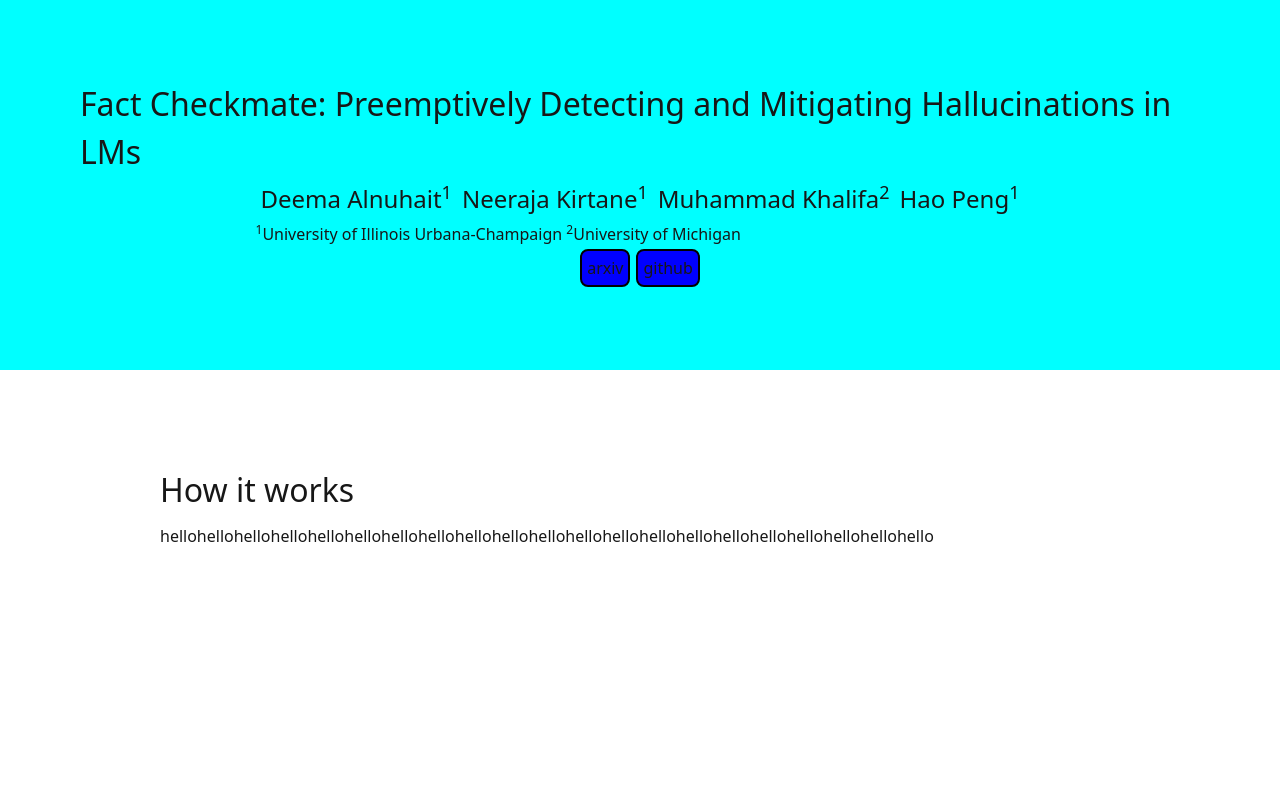
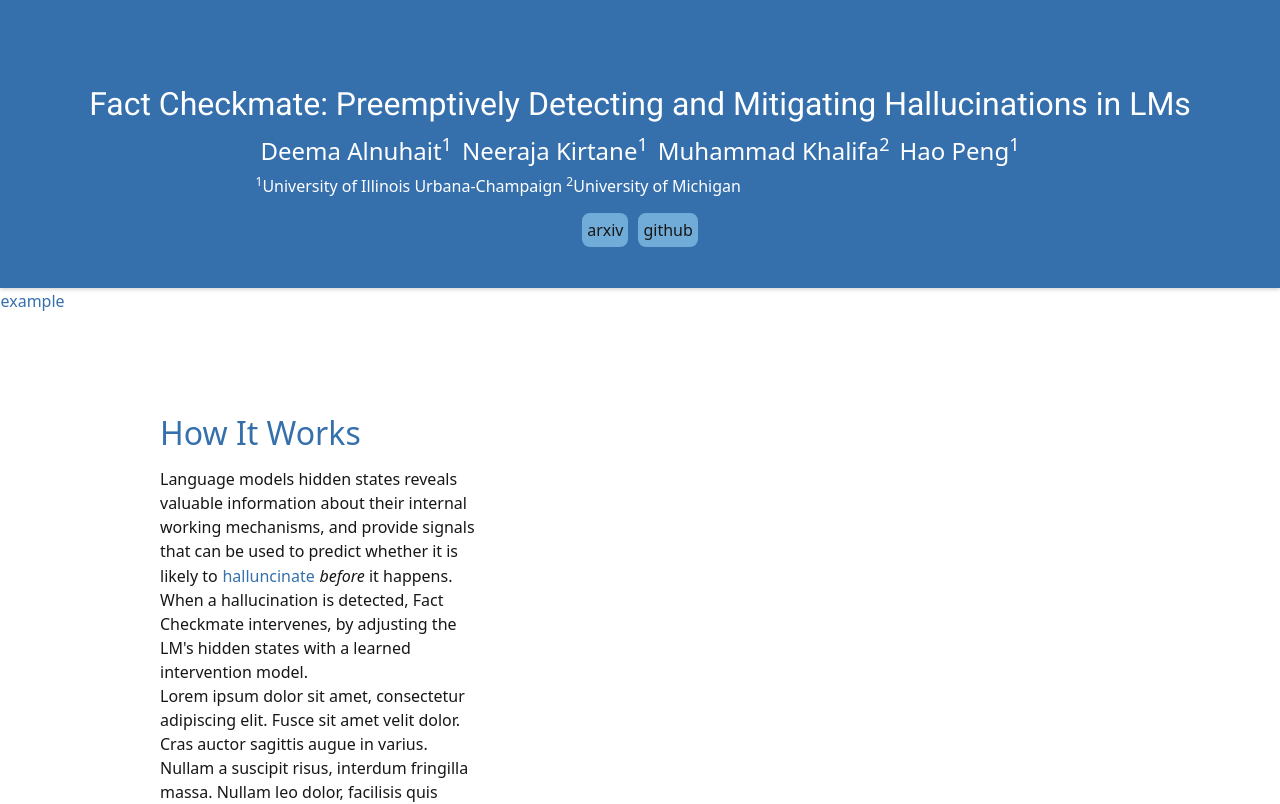
Before and after one commit to 3nya/factcheckmate-website, a Next.js app: page / in a window 1280 px wide. Shown: the top 804 px of the page. Built offline with nearby package versions, Linux system fonts and the light colour scheme.

Commit message:
changed the colors

```diff
--- a/app/components/authors.css
+++ b/app/components/authors.css
@@ -7,7 +7,7 @@
 
 .publication-authors a:hover {
     text-decoration: underline;
-    background-color: #04AA6D; /* Green */
+    background-color: #93c5da; /* Green */
     color: white;
 }
 
@@ -15,9 +15,13 @@
   display: inline-block;
   font-size: x-large;
   padding: 5px;
+  color:white;
+
 }
 .place-block {
     font-size: medium;
+    color:white;
+
 }
 
 .link-button:hover {
--- a/app/components/header.css
+++ b/app/components/header.css
@@ -3,7 +3,7 @@
     transition: background-color 0.2s ease-in;
     overflow: hidden;
     background-color: rgba(255, 255, 255);
-    color: blue;
+    color: #3570ad;
     box-shadow: 0 0 4px 0 rgba(0, 0, 0, 0.08), 0 2px 4px 0 rgba(0, 0, 0, 0.12);
 
 }
@@ -34,6 +34,6 @@
 .header-button:hover {
     /*border-radius: 10px; */
     /* padding: 15px; */
-    background-color: #243f9d;
-    color: rgb(255, 255, 255);
+    background-color: #93c5da;
+    color: white;
 }
--- a/app/components/header.tsx
+++ b/app/components/header.tsx
@@ -37,9 +37,8 @@ const Header = () => {
                 <div>
 
                     <button className='header-button'> How It Works </button>
-                    <button className='header-button'> Other </button>
-                    <button className='header-button'> Buttons </button>
-                    <button className='header-button'> For Now </button>
+                    <button className='header-button'> Results </button>
+                    <button className='header-button'> Abstract </button>
                 </div>
             </nav>
         </div>
--- a/app/components/highlight.css
+++ b/app/components/highlight.css
@@ -33,7 +33,7 @@
 
 /* text highlight stuff */
 .text {
-    color: blue;
+    color: #3570ad;
     width: min-content;
     padding: 0.5px;
     cursor: pointer;
@@ -41,8 +41,8 @@
 .text:hover {
     /*border-radius: 10px; */
     /* padding: 15px; */
-    background-color: #243f9d;
-    color: rgb(255, 255, 255);
+    background-color: #93c5da;
+    color: white;
     transition-duration: 0.4s;
 
 
--- a/app/page.css
+++ b/app/page.css
@@ -1,3 +1,4 @@
+@import url('https://fonts.googleapis.com/css?family=Roboto&display=swap');
 
 .author-block {
   display: inline-block;
@@ -9,14 +10,20 @@ body {
 .title {
     font-size: xx-large;
     text-shadow: 3em;
+    font-family: 'Roboto';
+    font-weight: 550;
+    font-style: normal;
+    color:white;
 }
 /* FIRST HEADER*/
 .app {
     font-family: 'Noto Sans', sans-serif;
-    background-color: aqua;
+    background-color: #3570ad;
     align-self: center;
     align-items: center;
-    min-height: 15%;
+    height: 18em;
+    box-shadow: 0 0 4px 0 rgba(0, 0, 0, 0.08), 0 2px 4px 0 rgba(0, 0, 0, 0.12);
+
 }
 /* TRANSITIONS INTO THIS */
 .header2 {
@@ -28,17 +35,18 @@ body {
 }
 .link-button {
     border-radius: 8px;
-    background-color: blue;
-    border: 2px solid black;
+    background-color: #71abd8;
+    /* border: 2px solid black; */
     padding: 5px;
-    margin: 3px;
+    margin: 5px;
+    margin-top: 15px;
 
 }
 .link-button {
     transition-duration: 0.4s;
 }
 .link-button:hover {
-  background-color: #04AA6D; /* Green */
+  background-color: #93c5da; /* Green */
   color: white;
 }
 
@@ -48,9 +56,11 @@ body {
     text-shadow: 3em;
     padding-top: 3em;
     padding-left: 5em;
+    color: #3570ad;
 }
 .first-box {
     font-size: medium;
     padding-top: 10px;
     padding-left: 10em;
+    margin-right: 50em;
 }
--- a/app/page.tsx
+++ b/app/page.tsx
@@ -3,6 +3,7 @@ import React, { useState } from "react";
 import "./page.css";
 import Authors from './components/authors';
 import Header from './components/header';
+import Highlight from "./components/highlight";
 
 
 export default function Home() {
@@ -19,15 +20,26 @@ export default function Home() {
           <button type="button" onClick={handleClick} className="link-button"> github </button>
       </div>
       <Header />
+      <Highlight text="example" additionaltext=" Lorem ipsum dolor sit amet, consectetur adipiscing elit. Fusce sit amet velit dolor. Cras auctor sagittis augue in varius. Nullam a suscipit risus, interdum fringilla massa. Nullam leo dolor, facilisis quis dolor eu, sodales porta enim. Nulla at velit eros. Sed ut elit ut est cursus facilisis in sit amet tellus. In hac habitasse platea dictumst. Duis tellus erat, tincidunt at turpis id, sagittis dignissim erat. Sed varius nunc nec ligula condimentum commodo ut quis neque. Nulla commodo erat nibh, sed blandit odio hendrerit id. Integer mattis sed elit eu luctus.
+"/>
       <div className="content">
-        <h1 className="heading"> How it works </h1>
+        <h1 className="heading"> How It Works </h1>
         <p className="first-box">
-          hellohellohellohellohellohellohellohellohellohellohellohellohellohellohellohellohellohellohellohellohello
+          Language models hidden states reveals valuable information about their internal working mechanisms, and provide signals that can be used to
+          predict whether it is likely to <Highlight text = "halluncinate" additionaltext="here i would put a defintion of halluncinations"/> <i> before </i> it happens.
+          <br/>
+          When a hallucination is detected, Fact Checkmate intervenes, by adjusting the LM's hidden states with a learned intervention model.
+          <br/>
+          Lorem ipsum dolor sit amet, consectetur adipiscing elit. Fusce sit amet velit dolor. Cras auctor sagittis augue in varius. Nullam a suscipit risus, interdum fringilla massa. Nullam leo dolor, facilisis quis dolor eu, sodales porta enim. Nulla at velit eros. Sed ut elit ut est cursus facilisis in sit amet tellus. In hac habitasse platea dictumst. Duis tellus erat, tincidunt at turpis id, sagittis dignissim erat. Sed varius nunc nec ligula condimentum commodo ut quis neque. Nulla commodo erat nibh, sed blandit odio hendrerit id. Integer mattis sed elit eu luctus.
         </p>
       </div>
-      <div className="">
-        <h1> Results</h1>
+      <div className="content">
+        <h1 className="heading"> Results</h1>
       </div>
+      <div className="content">
+        <h1 className="heading"> Abstract </h1>
+      </div>
+
     </div>
   );
 }
```
